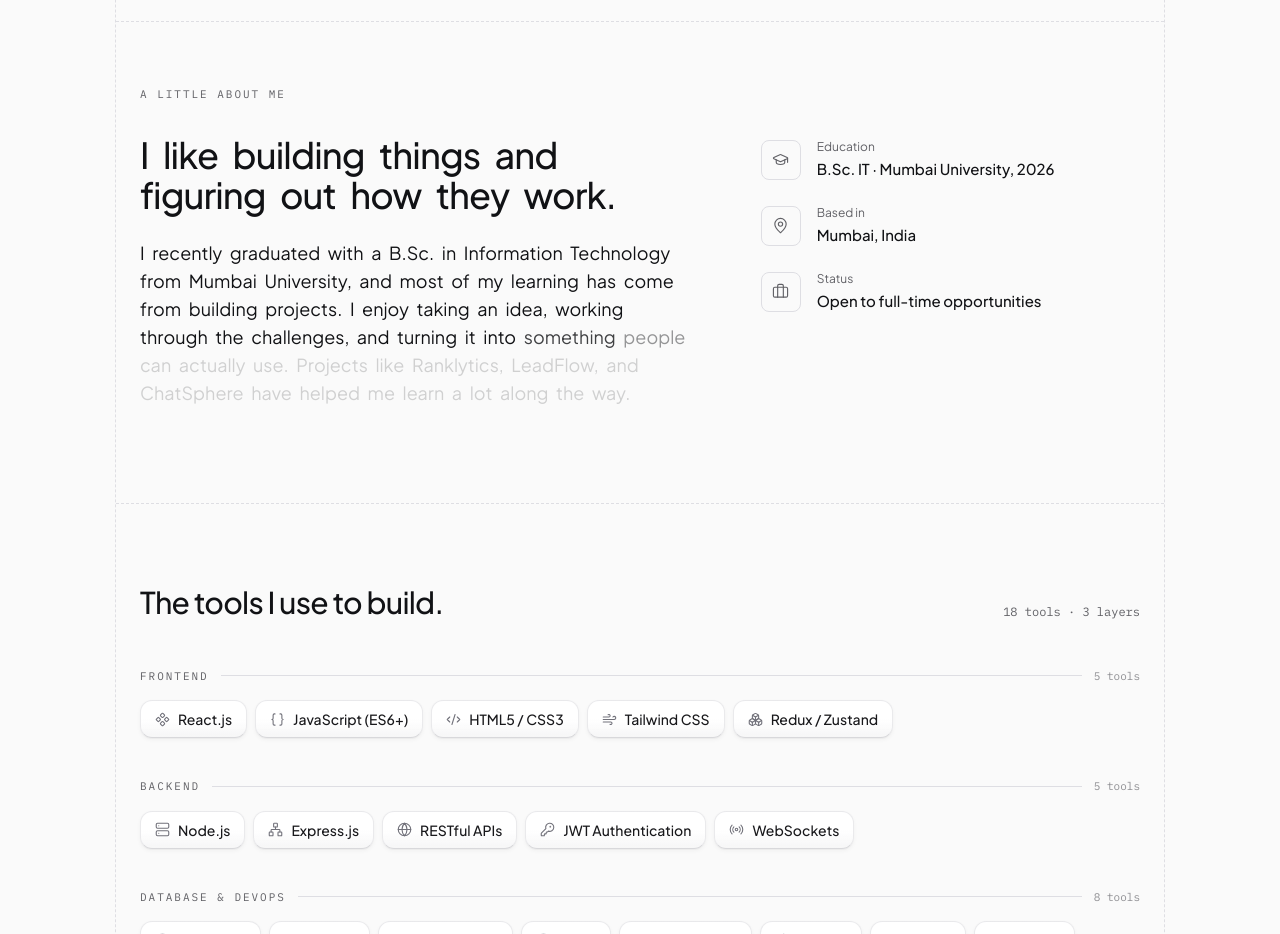
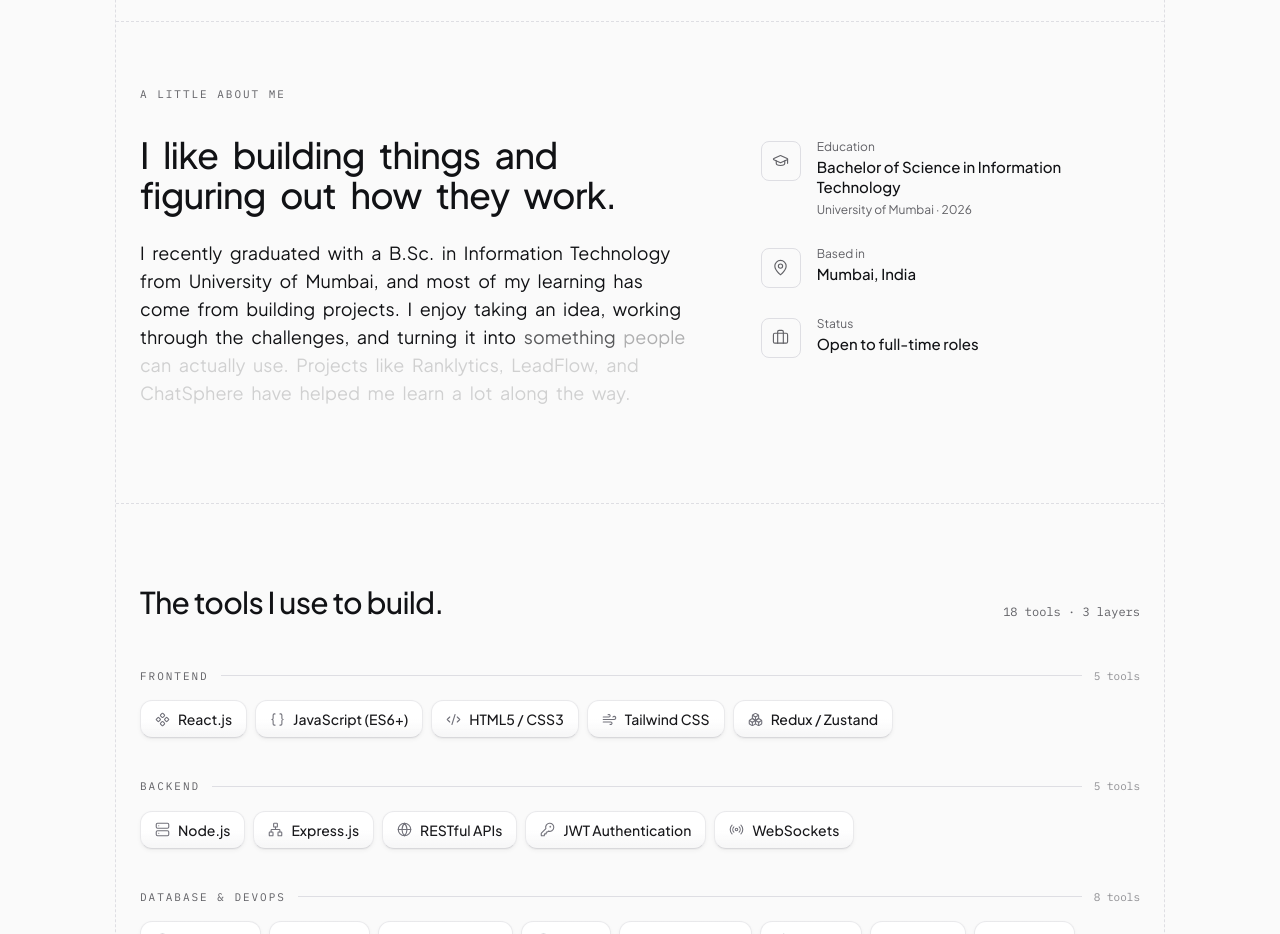
Before and after one commit to RohanKoriya/Rohan-Portfolio, a React (Vite) app in the folder client/: page / in a window 1280 px wide. Shown: the part 1760-2694 px from the top of the page. Built offline with nearby package versions, Linux system fonts and the light colour scheme; no server answers.

Commit message:
refactor AboutSection; enhance details structure and improve layout for key facts

```diff
--- a/client/src/sections/AboutSection.jsx
+++ b/client/src/sections/AboutSection.jsx
@@ -5,13 +5,19 @@ import ScrollHighlightBlock from "../components/ui/ScrollHighlightText.jsx";
 const DETAILS = [
   {
     label: "Education",
-    value: "B.Sc. IT · Mumbai University, 2026",
+    value: "Bachelor of Science in Information Technology",
+    subtext: "University of Mumbai · 2026",
     Icon: GraduationCap,
+    wide: true,
   },
-  { label: "Based in", value: "Mumbai, India", Icon: MapPin },
+  {
+    label: "Based in",
+    value: "Mumbai, India",
+    Icon: MapPin,
+  },
   {
     label: "Status",
-    value: "Open to full-time opportunities",
+    value: "Open to full-time roles",
     Icon: Briefcase,
   },
 ];
@@ -34,14 +40,14 @@ export default function AboutSection() {
     },
   };
 
-  const containerVariants = {
+  const stagger = (gap) => ({
     hidden: {},
     visible: {
       transition: {
-        staggerChildren: reduceMotion ? 0 : 0.08,
+        staggerChildren: reduceMotion ? 0 : gap,
       },
     },
-  };
+  });
 
   return (
     <section
@@ -53,7 +59,7 @@ export default function AboutSection() {
           initial="hidden"
           whileInView="visible"
           viewport={{ once: true, amount: 0.15 }}
-          variants={containerVariants}
+          variants={stagger(0.08)}
         >
           <motion.span variants={reveal} className="block mb-6 eyebrow md:mb-8">
             A little about me
@@ -67,19 +73,25 @@ export default function AboutSection() {
             >
               <ScrollHighlightBlock
                 headline="I like building things and figuring out how they work."
-                body="I recently graduated with a B.Sc. in Information Technology from Mumbai University, and most of my learning has come from building projects. I enjoy taking an idea, working through the challenges, and turning it into something people can actually use. Projects like Ranklytics, LeadFlow, and ChatSphere have helped me learn a lot along the way."
+                body="I recently graduated with a B.Sc. in Information Technology from University of Mumbai, and most of my learning has come from building projects. I enjoy taking an idea, working through the challenges, and turning it into something people can actually use. Projects like Ranklytics, LeadFlow, and ChatSphere have helped me learn a lot along the way."
               />
             </motion.div>
 
-            {/* Right: key facts */}
+            {/* Right: key facts. Rows cascade in one by one. */}
             <motion.aside
-              variants={reveal}
+              variants={stagger(0.1)}
               className="min-w-0 lg:col-span-5 lg:pt-1"
             >
-              <dl className="flex flex-col gap-6">
-                {DETAILS.map(({ label, value, Icon }) => (
-                  <div key={label} className="flex items-center gap-4">
-                    <span className="grid w-10 h-10 border rounded-lg shrink-0 place-items-center border-line text-muted dark:border-line-dark dark:text-muted-dark">
+              <dl className="grid grid-cols-1 gap-x-8 gap-y-7 sm:grid-cols-2 lg:grid-cols-1">
+                {DETAILS.map(({ label, value, subtext, Icon, wide }) => (
+                  <motion.div
+                    key={label}
+                    variants={reveal}
+                    className={`flex items-start gap-4 ${
+                      wide ? "sm:col-span-2 lg:col-span-1" : ""
+                    }`}
+                  >
+                    <span className="grid w-10 h-10 mt-0.5 border rounded-lg shrink-0 place-items-center border-line text-muted dark:border-line-dark dark:text-muted-dark">
                       <Icon size={17} strokeWidth={1.6} aria-hidden="true" />
                     </span>
 
@@ -87,11 +99,16 @@ export default function AboutSection() {
                       <dt className="text-xs text-muted dark:text-muted-dark">
                         {label}
                       </dt>
-                      <dd className="mt-0.5 text-[15px] font-medium leading-6 text-ink dark:text-ink-dark">
+                      <dd className="mt-0.5 text-[15px] font-medium leading-snug text-ink dark:text-ink-dark">
                         {value}
                       </dd>
+                      {subtext && (
+                        <dd className="mt-1 text-xs text-muted dark:text-muted-dark">
+                          {subtext}
+                        </dd>
+                      )}
                     </div>
-                  </div>
+                  </motion.div>
                 ))}
               </dl>
             </motion.aside>
```
